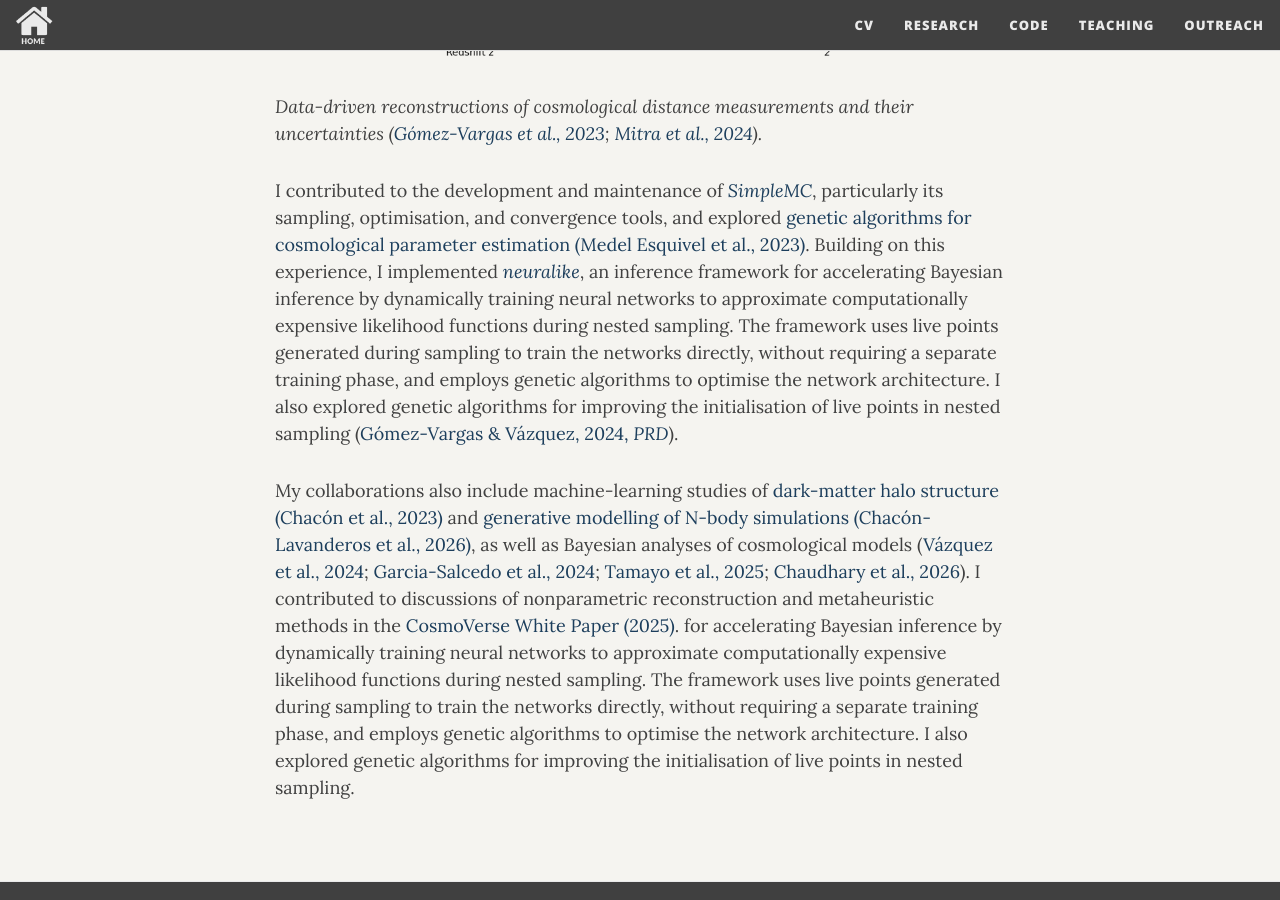
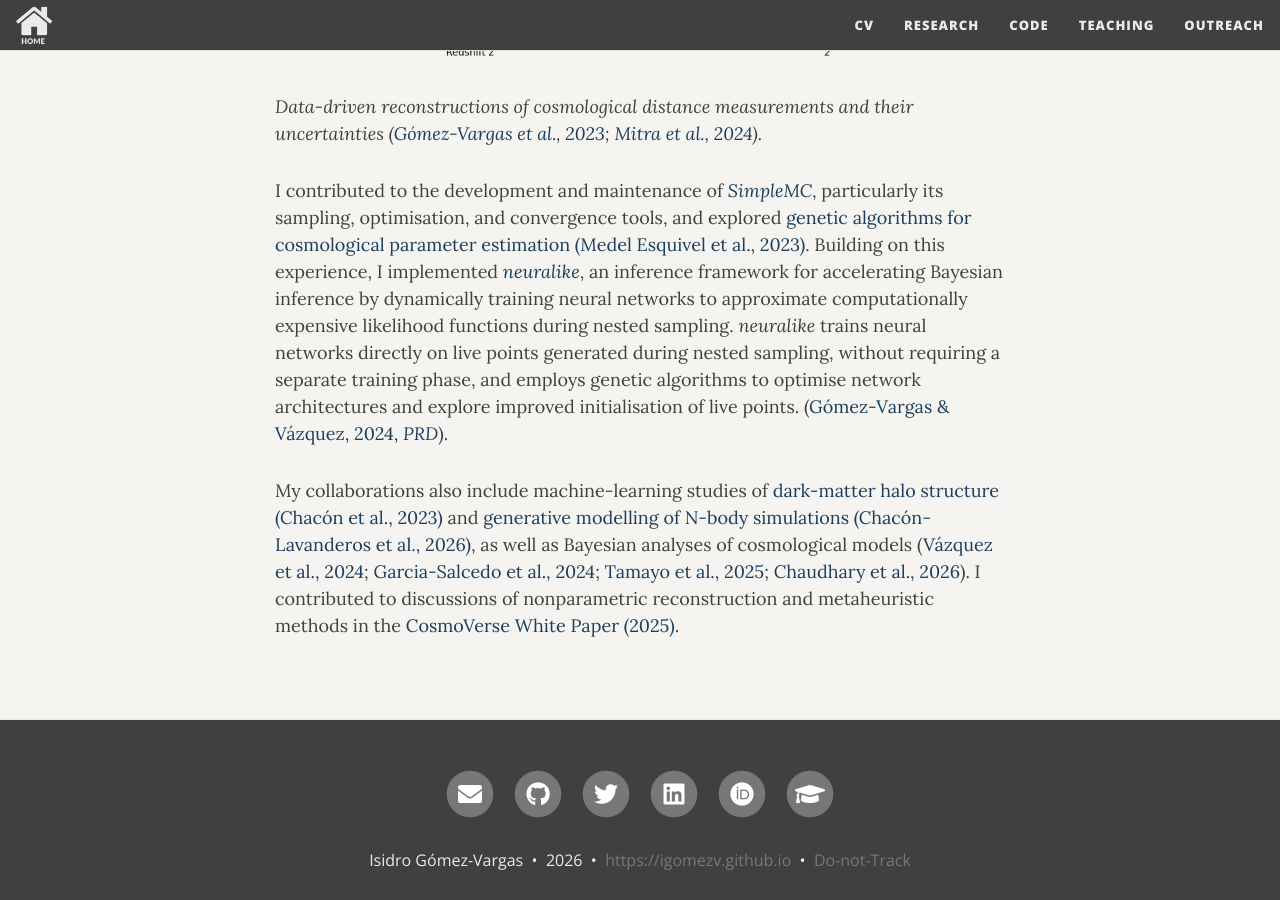
Before and after one commit to igomezv/igomezv.github.io, a Jekyll site: the page built from research.md, in a window 1280 px wide and 900 px high, scrolled down 3478 px. Built offline with Jekyll 4.4.1, drawn with Linux system fonts in a browser that asks for light colours; nearby versions of some CDN libraries; comment, search, counter and statistics services are not loaded.

Commit message:
Update research.md

```diff
--- a/research.md
+++ b/research.md
@@ -40,6 +40,6 @@ I developed a neural-network reconstruction methodology applied to the Hubble pa
 
 *Data-driven reconstructions of cosmological distance measurements and their uncertainties ([Gómez-Vargas et al., 2023](https://doi.org/10.1140/epjc/s10052-023-11435-9); [Mitra et al., 2024](https://www.sciencedirect.com/science/article/pii/S2212686424002887)).*
 
-I contributed to the development and maintenance of [*SimpleMC*](/code/#simplemc), particularly its sampling, optimisation, and convergence tools, and explored [genetic algorithms for cosmological parameter estimation (Medel Esquivel et al., 2023)](https://www.mdpi.com/2218-1997/10/1/11). Building on this experience, I implemented [*neuralike*](/code/#neuralike), an inference framework for accelerating Bayesian inference by dynamically training neural networks to approximate computationally expensive likelihood functions during nested sampling. The framework uses live points generated during sampling to train the networks directly, without requiring a separate training phase, and employs genetic algorithms to optimise the network architecture. I also explored genetic algorithms for improving the initialisation of live points in nested sampling ([Gómez-Vargas & Vázquez, 2024, *PRD*](https://doi.org/10.1103/PhysRevD.110.083518)).
+I contributed to the development and maintenance of [*SimpleMC*](/code/#simplemc), particularly its sampling, optimisation, and convergence tools, and explored [genetic algorithms for cosmological parameter estimation (Medel Esquivel et al., 2023)](https://www.mdpi.com/2218-1997/10/1/11). Building on this experience, I implemented [*neuralike*](/code/#neuralike), an inference framework for accelerating Bayesian inference by dynamically training neural networks to approximate computationally expensive likelihood functions during nested sampling. *neuralike* trains neural networks directly on live points generated during nested sampling, without requiring a separate training phase, and employs genetic algorithms to optimise network architectures and explore improved initialisation of live points. ([Gómez-Vargas & Vázquez, 2024, *PRD*](https://doi.org/10.1103/PhysRevD.110.083518)).
 
-My collaborations also include machine-learning studies of [dark-matter halo structure (Chacón et al., 2023)](https://doi.org/10.1103/PhysRevD.107.123515) and [generative modelling of N-body simulations (Chacón-Lavanderos et al., 2026)](https://doi.org/10.1103/b6lj-rlff), as well as Bayesian analyses of cosmological models ([Vázquez et al., 2024](https://doi.org/10.1103/PhysRevD.109.023511); [Garcia-Salcedo et al., 2024](https://www.mdpi.com/2218-1997/10/9/353); [Tamayo et al., 2025](https://doi.org/10.1016/j.dark.2025.101901); [Chaudhary et al., 2026](https://doi.org/10.1140/epjc/s10052-026-15806-w)). I contributed to discussions of nonparametric reconstruction and metaheuristic methods in the [CosmoVerse White Paper (2025)](https://www.sciencedirect.com/science/article/pii/S221268642500158X). for accelerating Bayesian inference by dynamically training neural networks to approximate computationally expensive likelihood functions during nested sampling. The framework uses live points generated during sampling to train the networks directly, without requiring a separate training phase, and employs genetic algorithms to optimise the network architecture. I also explored genetic algorithms for improving the initialisation of live points in nested sampling.
+My collaborations also include machine-learning studies of [dark-matter halo structure (Chacón et al., 2023)](https://doi.org/10.1103/PhysRevD.107.123515) and [generative modelling of N-body simulations (Chacón-Lavanderos et al., 2026)](https://doi.org/10.1103/b6lj-rlff), as well as Bayesian analyses of cosmological models ([Vázquez et al., 2024](https://doi.org/10.1103/PhysRevD.109.023511); [Garcia-Salcedo et al., 2024](https://www.mdpi.com/2218-1997/10/9/353); [Tamayo et al., 2025](https://doi.org/10.1016/j.dark.2025.101901); [Chaudhary et al., 2026](https://doi.org/10.1140/epjc/s10052-026-15806-w)). I contributed to discussions of nonparametric reconstruction and metaheuristic methods in the [CosmoVerse White Paper (2025)](https://www.sciencedirect.com/science/article/pii/S221268642500158X).
```
